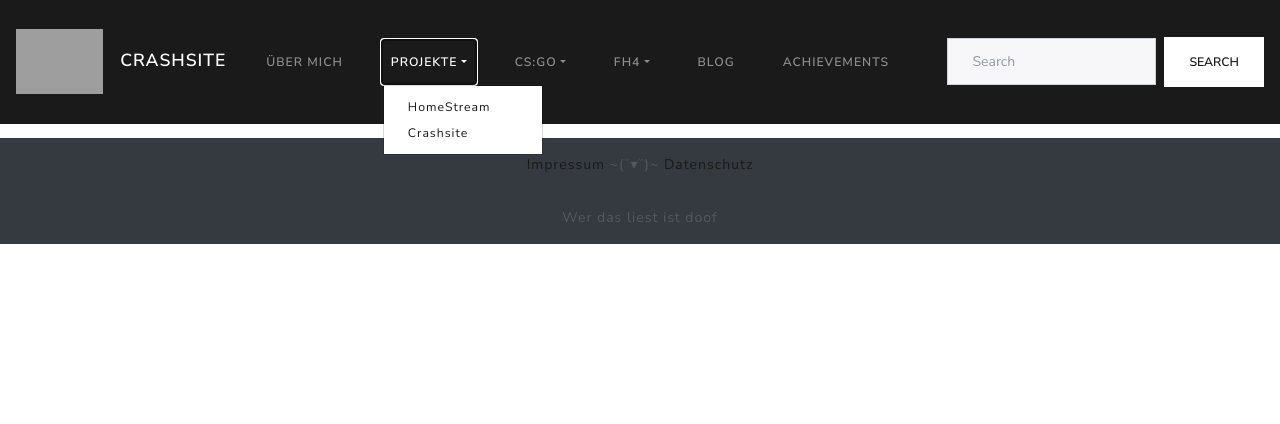
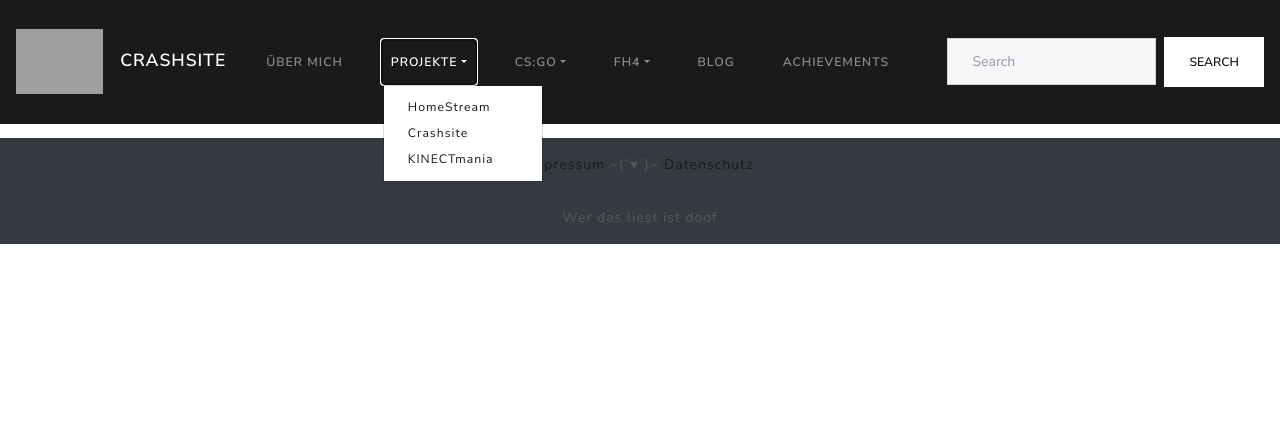
Before and after one commit to crashkid3000/crashkid, a Django app: template crashkid/templates/default.html in a window 1280 px wide, after a click on "PROJEKTE". Shown: the top 424 px of the page. Run offline with Django 3.2, Linux system fonts and the light colour scheme; the template is opened without the code that fills it, so the values that code supplies are empty; parts of the project's set-up code (start-up, migrations or seed data) failed here and were passed over; some libraries are stand-ins or nearby versions; grey boxes are pictures that could not be loaded.

Commit message:
+KINECTmania to dropdown

```diff
--- a/crashkid/templates/default.html
+++ b/crashkid/templates/default.html
@@ -18,6 +18,7 @@
         <div class="dropdown-menu">
           <a class="dropdown-item" href="/proj_homestream">HomeStream</a>
           <a class="dropdown-item" href="/proj_crashsite">Crashsite</a>
+          <a class="dropdown-item" href="/proj_kinectmania">KINECTmania</a>
         </div>
       </li>
       <li class="nav-item dropdown">
```
